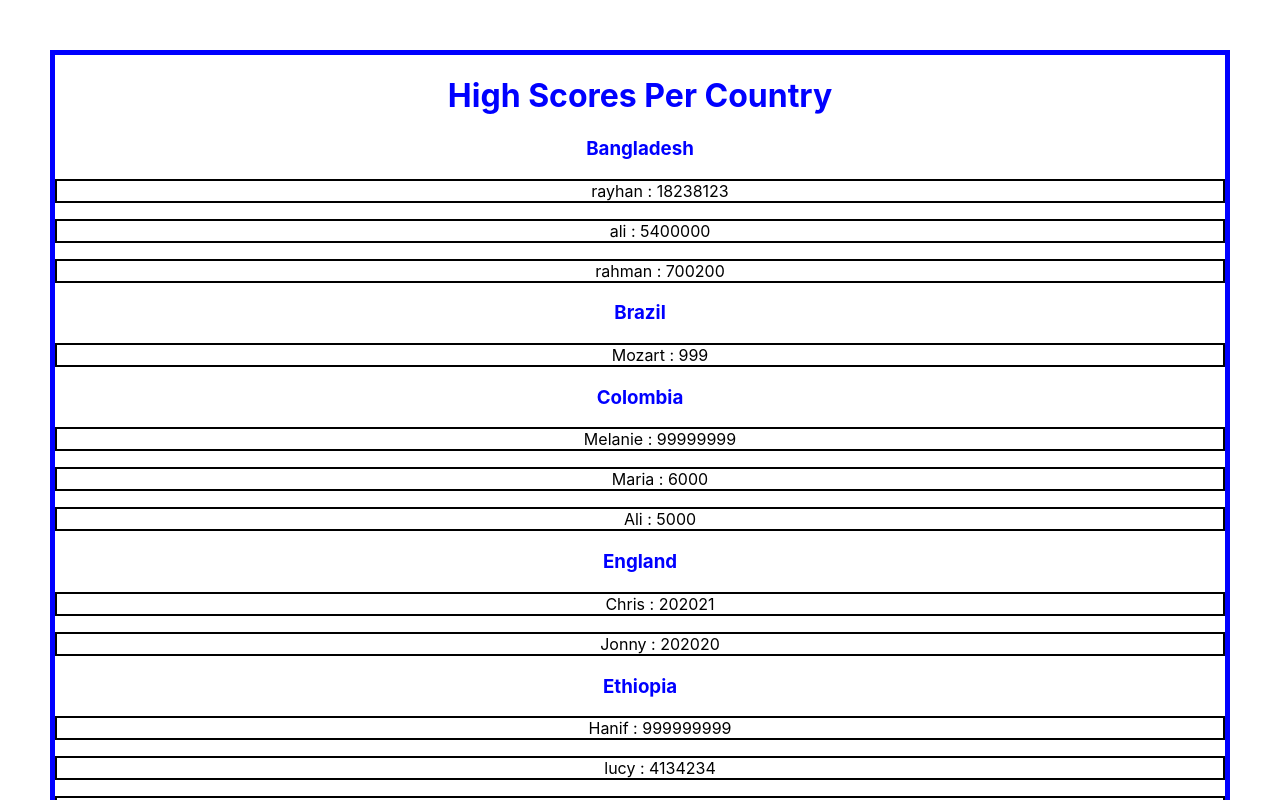
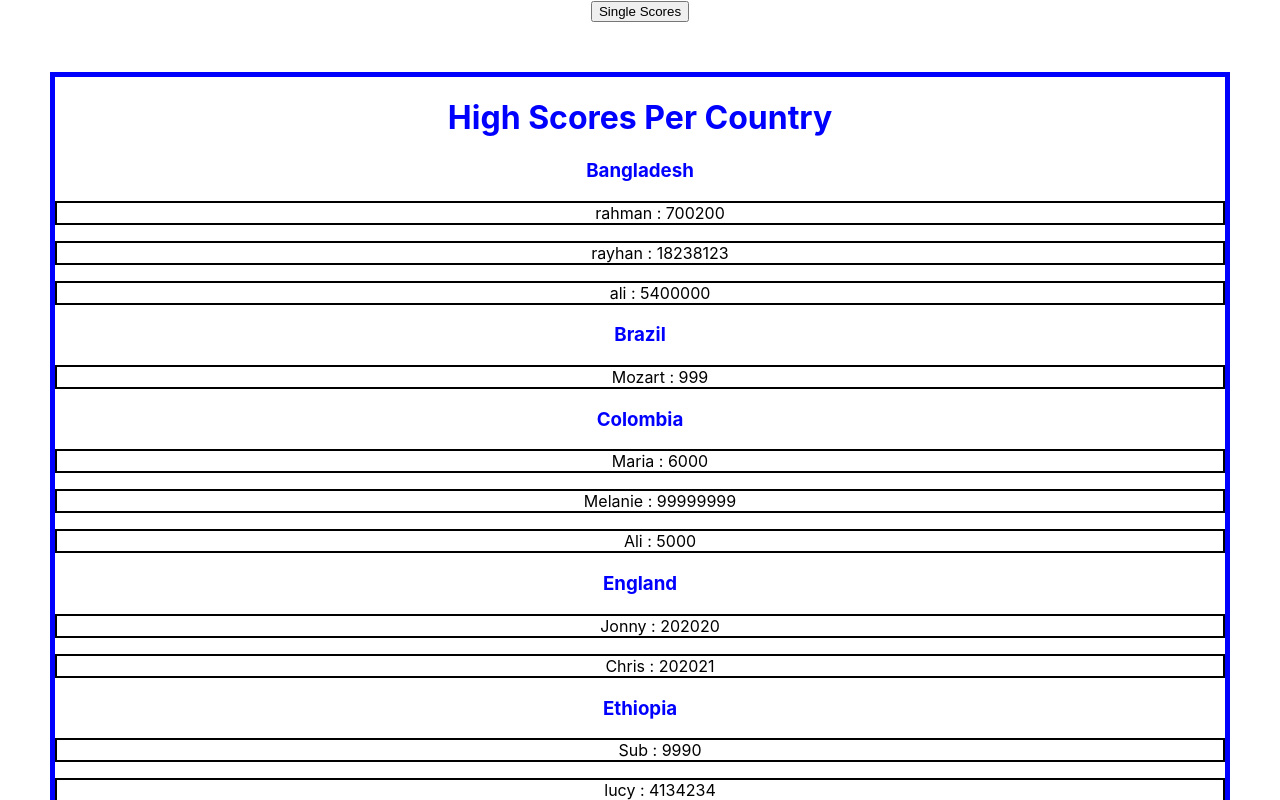
Before and after one commit to bradley-mubenga/cyf-BRADLEY-MUBENGA-scores, a React (Create React App) app: page / in a window 1280 px wide. Shown: the top 800 px of the page. Built offline with nearby package versions, Linux system fonts and the light colour scheme.

Commit message:
Level 4 Complete

```diff
--- a/src/App.js
+++ b/src/App.js
@@ -1,15 +1,32 @@
- import './App.css';
- import HighScoreTable from './HighScoreTable';
+import './App.css';
+import HighScoreTable from './HighScoreTable';
 
- import allCountryScores from './scores';
+import allCountryScores from './scores';
+import Single from './Single';
+
+import { useState, useEffect } from 'react';
 
 function App() {
+  const [ scoreState, setScoreState ] = useState(false);
+
+  const scoreSortOrder = () => {
+    if (scoreState) {
+      setScoreState(false);
+    }
+
+    else {
+      setScoreState(true);
+    }
+  }
+
   return (
     <div className="App">
+      <Single showSingleScores={scoreSortOrder} />
+
       <div className="outerBox">
         <h1>High Scores Per Country</h1>
 
-        <HighScoreTable scoresData={allCountryScores}/>
+        <HighScoreTable scoresData={allCountryScores} scoreState={scoreState}/>
       </div>
     </div>
   );
--- a/src/HighScoreTable.jsx
+++ b/src/HighScoreTable.jsx
@@ -5,11 +5,11 @@ import React, { useState, useEffect } from 'react';
 import PlayerScore from './PlayerScore';
 
 //Score Board Functional Component With The Scores Data Passed As A Prop.
-export default function ScoreBoard({ scoresData }) {
+export default function ScoreBoard({ scoresData, scoreState }) {
     //The current state of the data, is there data present in the props or not?
     const [ isData, setData ] = useState(false);
 
-    //Every time the page loades we check if we have data in the props and set the state accordingly.
+    //Every time the page loads we check if we have data in the props and set the state accordingly.
     useEffect(() => {
         if (scoresData.length === 0) {
             setData(false);
@@ -20,7 +20,7 @@ export default function ScoreBoard({ scoresData }) {
         }
     }, [scoresData]);
 
-    //Mappping through the score data and creating the HTML elements.
+    //Sorting array by the first name without case sensitivity
     scoresData.sort((a, b) => {
         let fa = a.name.toLowerCase(),
             fb = b.name.toLowerCase();
@@ -36,10 +36,11 @@ export default function ScoreBoard({ scoresData }) {
         return 0;
     });
 
+    //Mappping through the score data and creating the HTML elements.
     let ScoreBoardHTML = scoresData.map((scoreData, index) =>
         <div className="scoreBox" key={index}>
             <h3>{ scoreData.name }</h3>
-            <PlayerScore playerScores={scoreData.scores}/>
+            <PlayerScore playerScores={scoreData.scores} scoreState={scoreState}/>
         </div>
     )
 
--- a/src/PlayerScore.jsx
+++ b/src/PlayerScore.jsx
@@ -1,9 +1,20 @@
-import React from 'react'
+import React, { useEffect } from 'react'
 
-export default function PlayerScore({ playerScores }) {
-    playerScores.sort((score1, score2) => {
-        return score2.s - score1.s;
-    });
+export default function PlayerScore({ playerScores, scoreState }) {
+
+    useEffect(() => {
+        if (scoreState) {
+            playerScores.sort((score1, score2) => {
+                return score2.s - score1.s;
+            });
+        }
+
+        else {
+            playerScores.sort((score1, score2) => {
+                return score1.s - score2.s;
+            });
+        }
+    })
 
     let PlayerScoreHTML = playerScores.map((score, index) =>
         <ul className="individualScores" key={index}>
--- /dev/null
+++ b/src/Single.jsx
@@ -0,0 +1,8 @@
+import React, { useState, useEffect } from 'react'
+
+export default function Single({ showSingleScores }) {
+
+    return (
+        <button onClick={showSingleScores}>Single Scores</button>
+    )
+}
```
